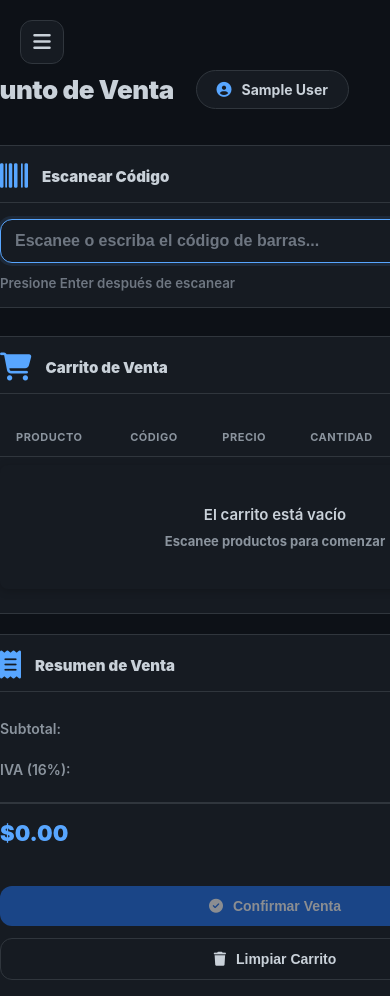
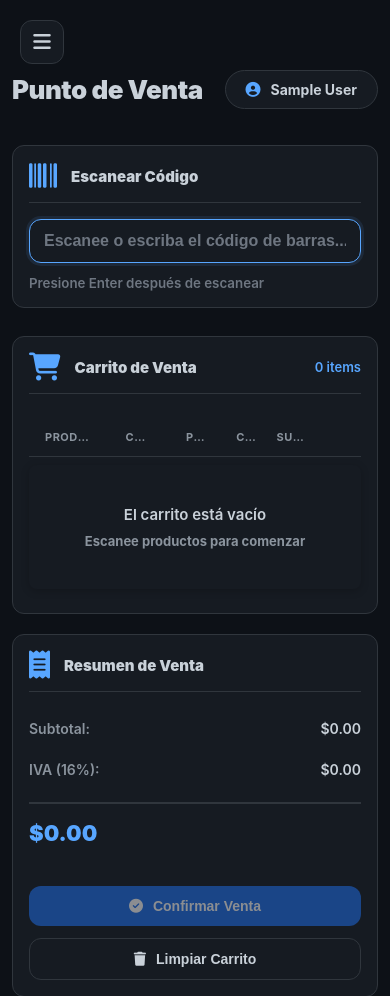
Before and after one commit to Alvaro-Calleros/papeleria-pos-sigma, a PHP site: page / in a window 390 px wide. Shown: the top 996 px of the page. Run offline with PHP 8.4, Linux system fonts and the light colour scheme; the visitor is signed in with stand-in values (Sample User, id 1); data that the repository does not hold is empty.

Commit message:
fix(responsive): evitar superposición de texto en tabla carrito móvil

```diff
--- a/assets/css/styles.css
+++ b/assets/css/styles.css
@@ -1115,19 +1115,48 @@ textarea.form-control {
     }
 
     .coach-table {
-        min-width: 600px;
-        font-size: 13px;
+        font-size: 12px;
+        min-width: 100%;
     }
 
     .coach-table th,
     .coach-table td {
-        padding: 10px 8px;
+        padding: 8px 4px;
+        font-size: 11px;
+        white-space: nowrap;
+        overflow: hidden;
+        text-overflow: ellipsis;
     }
 
-    /* Ajustar texto en celdas para móvil */
-    .coach-table td {
-        word-break: break-word;
-        max-width: 200px;
+    /* Adjust column widths for mobile */
+    .coach-table th:nth-child(1),
+    .coach-table td:nth-child(1) {
+        max-width: 100px;
+    }
+
+    .coach-table th:nth-child(2),
+    .coach-table td:nth-child(2) {
+        max-width: 70px;
+    }
+
+    .coach-table th:nth-child(3),
+    .coach-table td:nth-child(3) {
+        max-width: 60px;
+    }
+
+    .coach-table th:nth-child(4),
+    .coach-table td:nth-child(4) {
+        max-width: 50px;
+    }
+
+    .coach-table th:nth-child(5),
+    .coach-table td:nth-child(5) {
+        max-width: 70px;
+    }
+
+    .coach-table th:nth-child(6),
+    .coach-table td:nth-child(6) {
+        width: 40px;
     }
 
     /* Responsive forms */
@@ -1296,23 +1325,46 @@ textarea.form-control {
 
     /* Table even more compact */
     .coach-table {
-        min-width: 550px;
-        font-size: 12px;
+        font-size: 10px;
     }
 
     .coach-table th,
     .coach-table td {
-        padding: 8px 6px;
+        padding: 6px 3px;
+        font-size: 10px;
     }
 
-    .coach-table td {
-        max-width: 150px;
+    /* Tighter column widths for very small screens */
+    .coach-table th:nth-child(1),
+    .coach-table td:nth-child(1) {
+        max-width: 80px;
+    }
+
+    .coach-table th:nth-child(2),
+    .coach-table td:nth-child(2) {
+        max-width: 60px;
+    }
+
+    .coach-table th:nth-child(3),
+    .coach-table td:nth-child(3) {
+        max-width: 50px;
+    }
+
+    .coach-table th:nth-child(4),
+    .coach-table td:nth-child(4) {
+        max-width: 40px;
+    }
+
+    .coach-table th:nth-child(5),
+    .coach-table td:nth-child(5) {
+        max-width: 60px;
     }
 
     /* Empty cart message */
-    #carritoBody td {
+    #carritoBody tr[style*="background: transparent"] td {
         padding: 40px 12px !important;
-        font-size: 14px;
+        font-size: 14px !important;
+        white-space: normal !important;
         max-width: none !important;
     }
 
```
